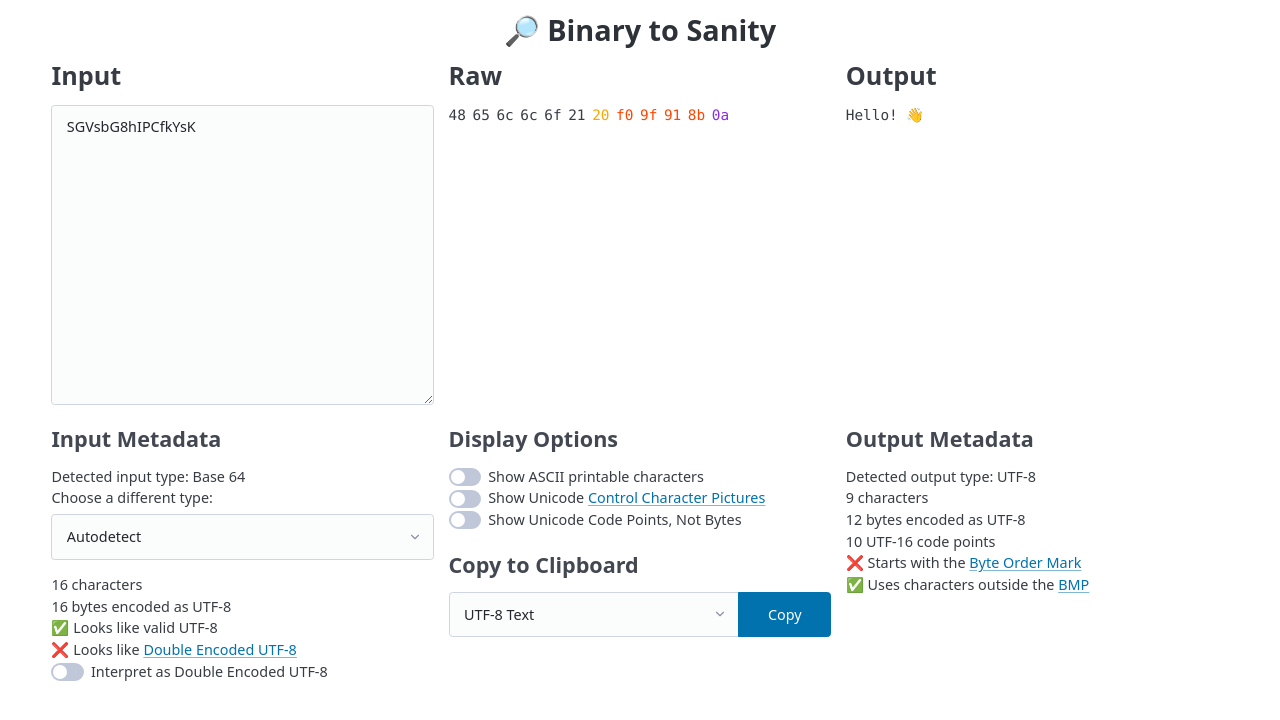
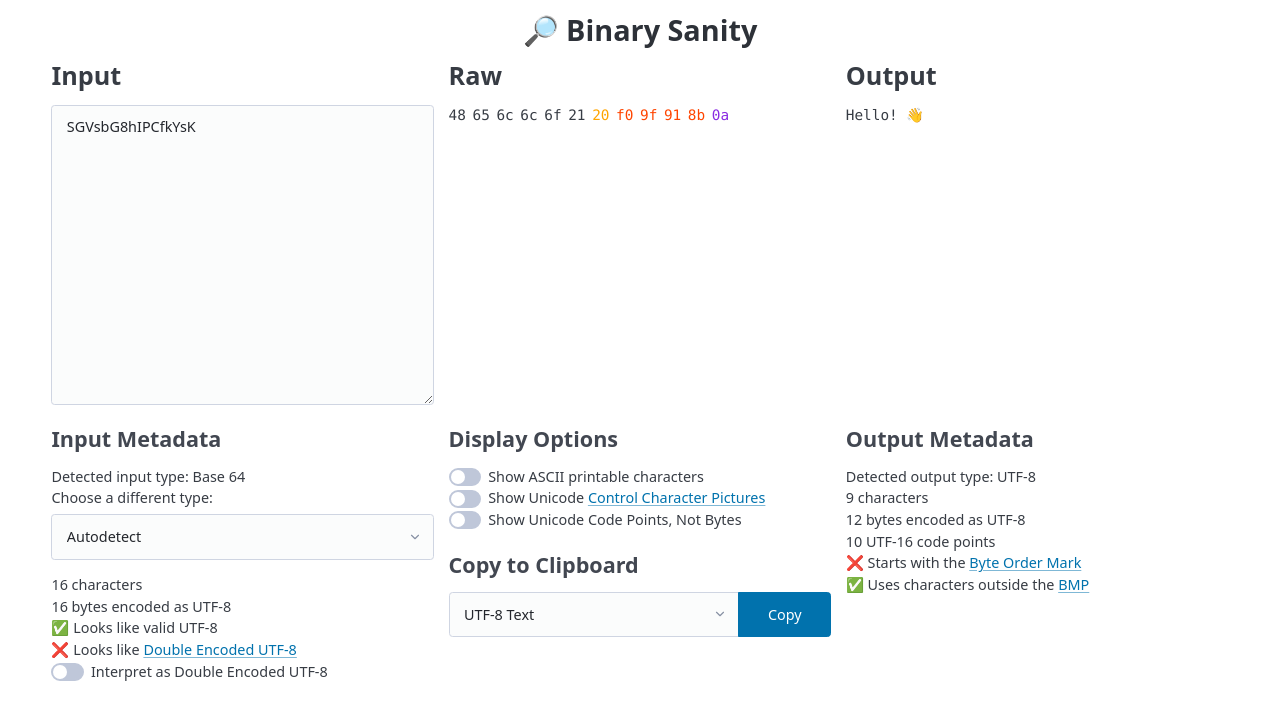
Before and after one commit to simplebitlabs/tobytes, a Vue app: page / in a window 1280 px wide. Shown: the top 720 px of the page. Built offline with nearby package versions, Linux system fonts and the light colour scheme.

Commit message:
Drop the 'to' in Binary Sanity

```diff
--- a/index.html
+++ b/index.html
@@ -8,16 +8,16 @@
     <link rel="icon" type="image/png" sizes="16x16" href="/favicon-16x16.png" />
     <link rel="manifest" href="/site.webmanifest" />
     <meta name="viewport" content="width=device-width, initial-scale=1.0" />
-    <title>Binary to Sanity</title>
+    <title>Binary Sanity</title>
     <meta
       name="description"
-      content="Binary to Sanity helps take your binary data and turn it into something more readable. Base 64, hexadecimal, ASCII, UTF-8, C-like escape sequences, and more are supported."
+      content="Binary Sanity helps take your binary data and turn it into something more readable. Base 64, hexadecimal, ASCII, UTF-8, C-like escape sequences, and more are supported."
     />
-    <meta property="og:site_name" content="Binary to Sanity" />
-    <meta property="og:title" content="Binary to Sanity" />
+    <meta property="og:site_name" content="Binary Sanity" />
+    <meta property="og:title" content="Binary Sanity" />
     <meta
       property="og:description"
-      content="Binary to Sanity helps take your binary data and turn it into something more readable. Base 64, hexadecimal, ASCII, UTF-8, C-like escape sequences, and more are supported."
+      content="Binary Sanity helps take your binary data and turn it into something more readable. Base 64, hexadecimal, ASCII, UTF-8, C-like escape sequences, and more are supported."
     />
     <meta property="og:locale" content="en_us" />
     <meta property="og:type" content="website" />
--- a/src/App.vue
+++ b/src/App.vue
@@ -138,7 +138,7 @@ onBeforeUnmount(() => {
 
 <template>
   <header>
-    <h1>🔎 Binary to Sanity</h1>
+    <h1>🔎 Binary Sanity</h1>
   </header>
 
   <main>
```
